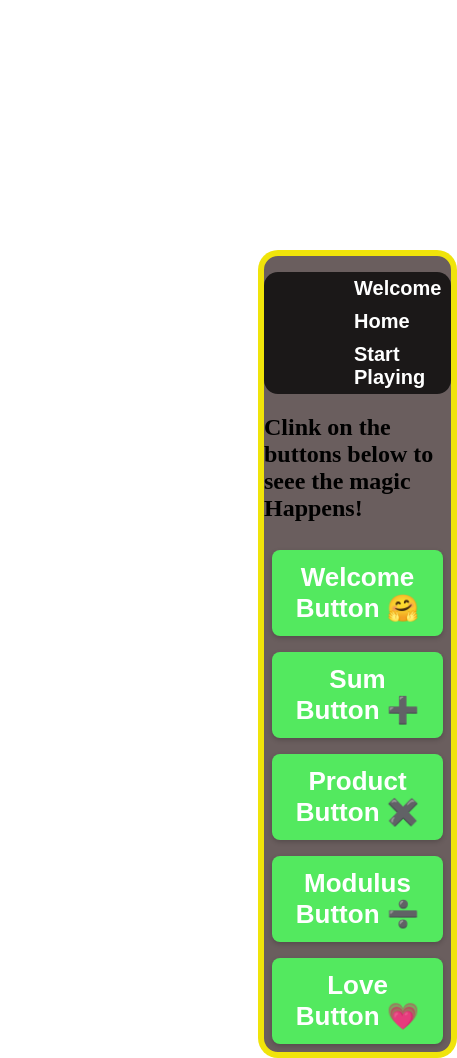
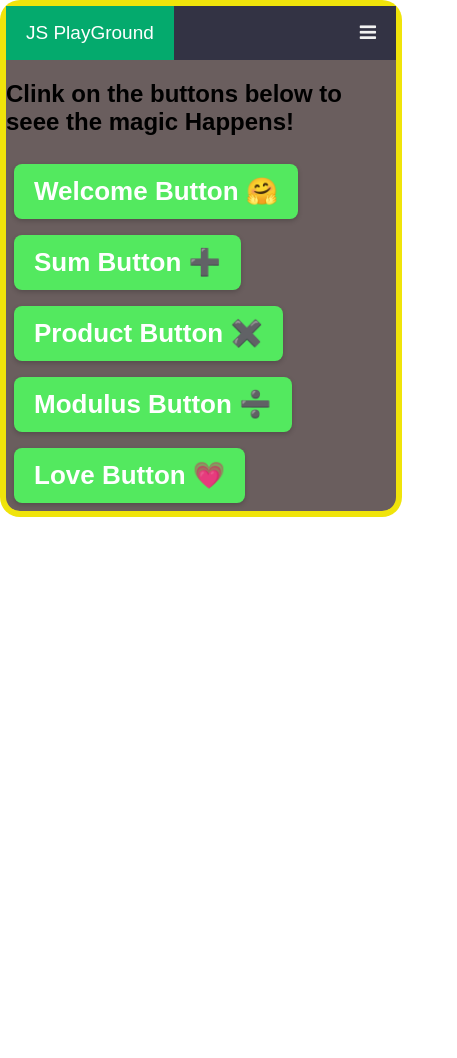
Before and after one commit to HurairaImtiaz/JS-startup-JS-PlayGround-, a plain HTML site: page startPlaying.html in a window 390 px wide. Shown: the whole page, 457 px wide, since content can reach past the window. After the commit the page ends 844 px from the top, so only its background shows below. Drawn offline with Linux system fonts and the light colour scheme.

Commit message:
bugs fixed
change navbar and fixes alerts

```diff
--- a/sctript.js
+++ b/sctript.js
@@ -1,3 +1,19 @@
+// nav
+function myFunction() {
+    var x = document.getElementById("myTopnav");
+    if (x.className === "topnav") {
+      x.className += " responsive";
+    } else {
+      x.className = "topnav";
+    }
+  }
+
+// Welcome Tab
+let welcome = "Welcome on JS PlayGround"
+document.getElementById("Welcome").onclick=function(){
+    alert(welcome)
+}
+
 // button1
 let n1 = "Welcome on JS PlayGround"
 document.getElementById("welcome").onclick=function(){
--- a/startPlaying.html
+++ b/startPlaying.html
@@ -5,24 +5,24 @@
     <meta name="viewport" content="width=device-width, initial-scale=1.0">
     <title>JS PlayGround</title>
     <link rel="stylesheet" href="style.css">
+    <link rel="stylesheet" href="https://cdnjs.cloudflare.com/ajax/libs/font-awesome/4.7.0/css/font-awesome.min.css">
 </head>
 <body>
 
         <div class="box">
-            <header>
-            <nav class="navbar">
-                <ul>
-                    <li><a href="#">Welcome</a></li>
-                    <li><a href="index.html">Home</a></li>
-                    <li><a href="startPlaying.html">Start Playing</a></li>
-
-         </ul>
-            </nav>
-        </header>
+            <div class="topnav" id="myTopnav">
+                <a href="#" class="active" >JS PlayGround</a>
+                <a href="#" id="welcome" >Welcome</a>
+                <a href="index.html">Home</a>
+                <a href="startPlaying.html">Start Playing</a>
+                <a href="javascript:void(0);" class="icon" onclick="myFunction()">
+                  <i class="fa fa-bars"></i>
+                </a>
+              </div>
 
         <h2>Clink on the buttons below to seee the magic Happens!</h2>
 <div class="button-container">
-    <button type="button"  id="welcome" class="charming-button" >Welcome Button 🤗</button>
+    <button type="button"  id="Welcome" class="charming-button" >Welcome Button 🤗</button>
     <button type="button" id="sum" class="charming-button">Sum Button ➕</button>
     <button type="button"  id="product"class="charming-button">Product Button ✖️</button>
     <button type="button"  id="modulus" class="charming-button">Modulus Button ➗ </button>
--- a/style.css
+++ b/style.css
@@ -1,12 +1,10 @@
-.container{
-    background-color: aqua;
-}
+
 .box{
 background-color: rgb(106, 94, 94) ;
 border: solid 6px rgba(252, 240, 4, 0.92);
-width: 50%;
+width: 100%;
 height: 100%;
-margin: 250px;
+
 justify-content: center;
 border-radius: 20px;
 
@@ -21,40 +19,64 @@ border-radius: 20px;
     text-align: center;
     color: white;
 }
+/* navbar  */
+body {
+    margin: 0;
+    font-family: Arial, Helvetica, sans-serif;
+  }
 
-.navbar{
-    background-color: rgba(7, 7, 7, 0.797);
-    border-radius: 14px;
-    position: sticky;
+  .topnav {
+    overflow: hidden;
+    background-color: #334;
+  }
 
-}
-.navbar li a{
-    color: rgb(255, 255, 255);
+  .topnav a {
+    float: left;
+    display: block;
+    color: #f2f2f2;
+    text-align: center;
+    padding: 16px 20px;
     text-decoration: none;
+    font-size: 19px;
+  }
 
-}
-.navbar li{
-    list-style: none;
-    float: left;
-    padding-left:  45px;
-    margin: 5px;
-    font-family: Arial, Helvetica, sans-serif;
-    font-weight: bold;
-    position: relative;
-    font-size: 20px;
-    color: #333; /* Text color */
-    transition: box-shadow 0.3s ease;
-    align-items: ;
+  .topnav a:hover {
+    background-color: #ddd;
+    color: black;
+  }
 
-}
-.navbar ul{
-    overflow: auto;
-}
-.navbar li :hover{
-    box-shadow: 0 2px 5px rgba(249, 249, 249, 0.2);
+  .topnav a.active {
+    background-color: #04AA6D;
+    color: white;
+  }
+
+  .topnav .icon {
+    display: none;
+  }
+
+  @media screen and (max-width: 600px) {
+    .topnav a:not(:first-child) {display: none;}
+    .topnav a.icon {
+      float: right;
+      display: block;
+    }
+  }
+
+  @media screen and (max-width: 600px) {
+    .topnav.responsive {position: relative;}
+    .topnav.responsive .icon {
+      position: absolute;
+      right: 0;
+      top: 0;
+    }
+    .topnav.responsive a {
+      float: none;
+      display: block;
+      text-align: left;
+    }
+  }
 
 
-}
 /* Container for buttons */
 .button-container {
     /* display: flex; */
```
Also changed, not shown: index.html (+10 -10 lines).
